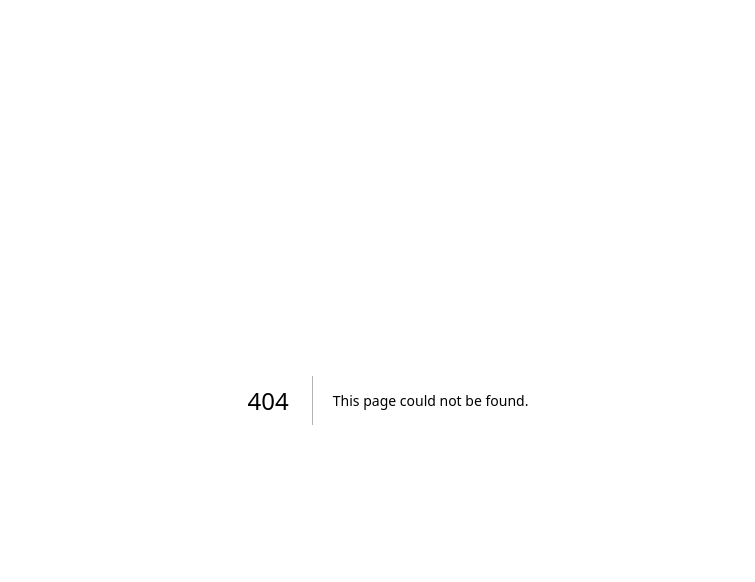
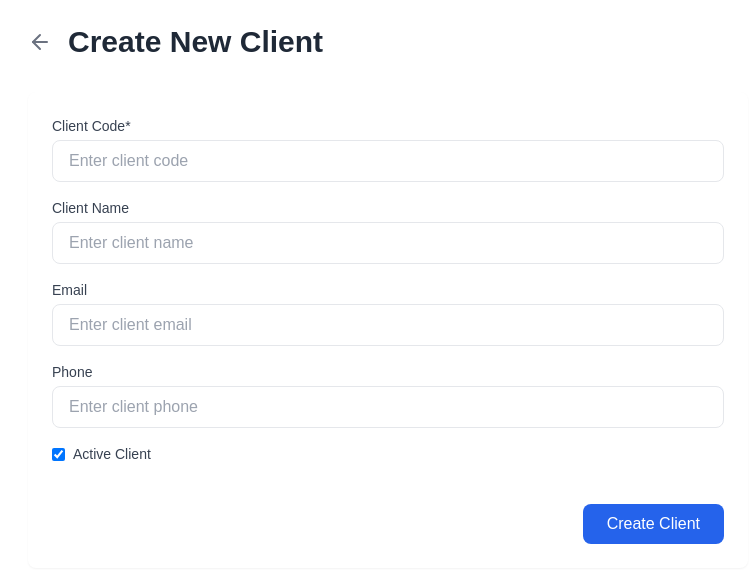
Before and after one commit to PatrykBochenek/template-repo-full-stack, a Next.js app in the folder nextjs/: page /clients/create in a window 1280 px wide. Before the commit this address had no page. Shown: the top 582 px of the page, without its empty margins (252-1007 px from the left). Built offline with nearby package versions, Linux system fonts and the light colour scheme.

Commit message:
Create client create page form

```diff
--- /dev/null
+++ b/nextjs/app/clients/create/page.jsx
@@ -0,0 +1,167 @@
+"use client";
+
+import { useState } from 'react';
+import { ArrowLeft } from 'lucide-react';
+import Link from 'next/link';
+import { useRouter } from 'next/navigation';
+
+export default function CreateClientForm() {
+    const router = useRouter();
+    const [isSubmitting, setIsSubmitting] = useState(false);
+    const [error, setError] = useState('');
+
+    const [formData, setFormData] = useState({
+        code: '',
+        name: '',
+        email: '',
+        phone: '',
+        is_active: true
+    });
+
+    const handleChange = (e) => {
+        const { name, value, type, checked } = e.target;
+        setFormData(prev => ({
+            ...prev,
+            [name]: type === 'checkbox' ? checked : value
+        }));
+    };
+
+    const handleSubmit = async (e) => {
+        e.preventDefault();
+        setIsSubmitting(true);
+        setError('');
+
+        try {
+            const response = await fetch('http://127.0.0.1:8000/clients/create/', {
+                method: 'POST',
+                headers: {
+                    'Content-Type': 'application/json',
+                },
+                body: JSON.stringify(formData)
+            });
+
+            if (!response.ok) {
+                const errorData = await response.json();
+                throw new Error(errorData.message || 'Failed to create client');
+            }
+
+            router.push('/clients');
+            router.refresh();
+        } catch (err) {
+            setError(err.message || 'Failed to create client. Please try again.');
+        } finally {
+            setIsSubmitting(false);
+        }
+    };
+
+    return (
+        <div className="p-6 max-w-3xl mx-auto">
+            <div className="flex items-center gap-4 mb-8">
+                <Link href="/clients" className="text-gray-500 hover:text-gray-700">
+                    <ArrowLeft size={24} />
+                </Link>
+                <h1 className="text-3xl font-bold text-gray-800">Create New Client</h1>
+            </div>
+
+            <div className="bg-white rounded-lg shadow-sm p-6">
+                <form onSubmit={handleSubmit} className="space-y-6">
+                    {error && (
+                        <div className="bg-red-50 text-red-500 p-4 rounded-lg">
+                            {error}
+                        </div>
+                    )}
+
+                    <div className="space-y-4">
+                        <div>
+                            <label htmlFor="code" className="block text-sm font-medium text-gray-700 mb-1">
+                                Client Code*
+                            </label>
+                            <input
+                                required
+                                type="text"
+                                id="code"
+                                name="code"
+                                maxLength={255}
+                                value={formData.code}
+                                onChange={handleChange}
+                                className="w-full border border-gray-200 rounded-lg py-2 px-4 focus:outline-none focus:ring-2 focus:ring-blue-500 focus:border-transparent"
+                                placeholder="Enter client code"
+                            />
+                        </div>
+
+                        <div>
+                            <label htmlFor="name" className="block text-sm font-medium text-gray-700 mb-1">
+                                Client Name
+                            </label>
+                            <input
+                                type="text"
+                                id="name"
+                                name="name"
+                                maxLength={255}
+                                value={formData.name}
+                                onChange={handleChange}
+                                className="w-full border border-gray-200 rounded-lg py-2 px-4 focus:outline-none focus:ring-2 focus:ring-blue-500 focus:border-transparent"
+                                placeholder="Enter client name"
+                            />
+                        </div>
+
+                        <div>
+                            <label htmlFor="email" className="block text-sm font-medium text-gray-700 mb-1">
+                                Email
+                            </label>
+                            <input
+                                type="email"
+                                id="email"
+                                name="email"
+                                value={formData.email}
+                                onChange={handleChange}
+                                className="w-full border border-gray-200 rounded-lg py-2 px-4 focus:outline-none focus:ring-2 focus:ring-blue-500 focus:border-transparent"
+                                placeholder="Enter client email"
+                            />
+                        </div>
+
+                        <div>
+                            <label htmlFor="phone" className="block text-sm font-medium text-gray-700 mb-1">
+                                Phone
+                            </label>
+                            <input
+                                type="tel"
+                                id="phone"
+                                name="phone"
+                                maxLength={20}
+                                value={formData.phone}
+                                onChange={handleChange}
+                                className="w-full border border-gray-200 rounded-lg py-2 px-4 focus:outline-none focus:ring-2 focus:ring-blue-500 focus:border-transparent"
+                                placeholder="Enter client phone"
+                            />
+                        </div>
+
+                        <div className="flex items-center gap-2">
+                            <input
+                                type="checkbox"
+                                id="is_active"
+                                name="is_active"
+                                checked={formData.is_active}
+                                onChange={handleChange}
+                                className="rounded border-gray-300 text-blue-600 focus:ring-blue-500"
+                            />
+                            <label htmlFor="is_active" className="text-sm font-medium text-gray-700">
+                                Active Client
+                            </label>
+                        </div>
+                    </div>
+
+                    <div className="flex justify-end pt-4">
+                        <button
+                            type="submit"
+                            disabled={isSubmitting}
+                            className="bg-blue-600 text-white px-6 py-2 rounded-lg hover:bg-blue-700 transition-colors disabled:bg-blue-400"
+                        >
+                            {isSubmitting ? 'Creating...' : 'Create Client'}
+                        </button>
+                    </div>
+                </form>
+            </div>
+        </div>
+    );
+}
```
